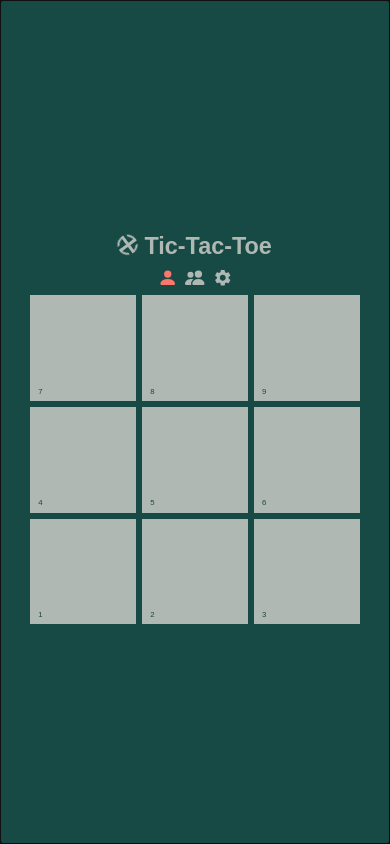
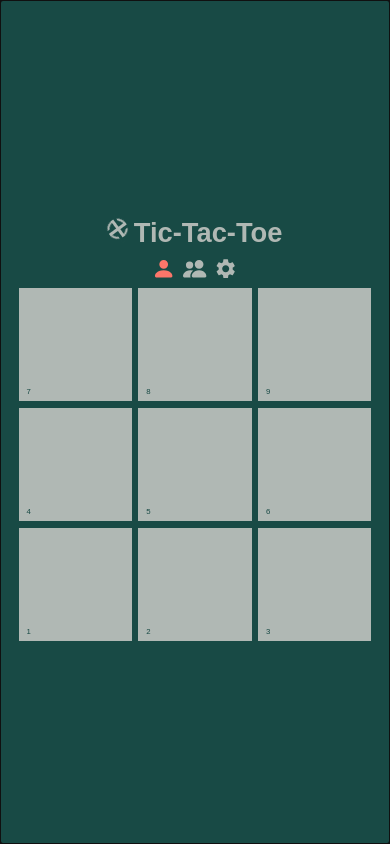
Before and after one commit to mitinull/tic-tac-toe-react, a React (Create React App) app: page / in a window 390 px wide. Built offline with nearby package versions, Linux system fonts and the light colour scheme.

Commit message:
responsive icons and test responsive title

```diff
--- a/src/App.css
+++ b/src/App.css
@@ -39,7 +39,7 @@
 #title {
   margin-left: 1.7vmin;
   margin-top: -.5vmin;
-  font-size: 6vmin;
+  font-size: min(6vh,7vmin);
   font-weight: bolder;
   color: var(--item-color);
   font-family: sans-serif;
@@ -107,8 +107,8 @@
   background-color: var(--item-color);
   color: var(--bg-color);
   font-size: 2vmin;
-  width: min(23vh, 27vmin);
-  height: min(23vh, 27vmin);
+  width: min(23vh, 29vmin);
+  height: min(23vh, 29vmin);
 }
 .cell span {
   position: absolute;
@@ -162,8 +162,8 @@
 }
 
 .icon {
-  height: 5vmin;
-  width: 5vmin;
+  height: min(5vh,6vmin);
+  width: min(5vh,6vmin);
   color: var(--item-color);
   margin: 2vmin 1vmin 0vmin 1vmin;
 }
```
